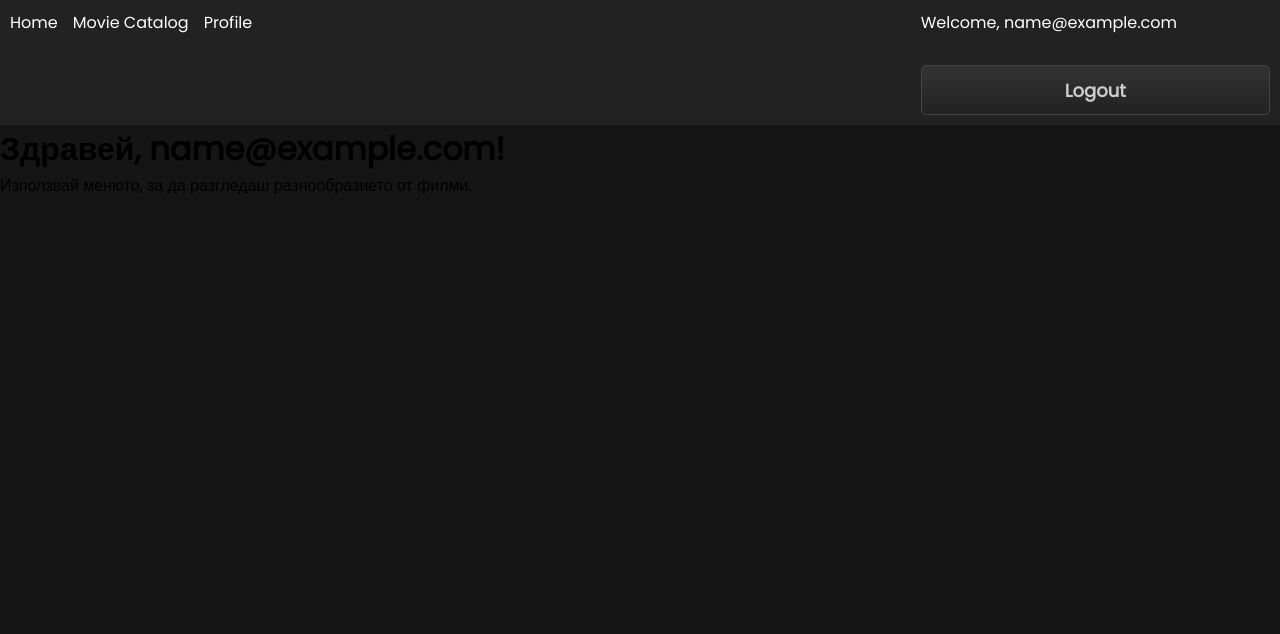
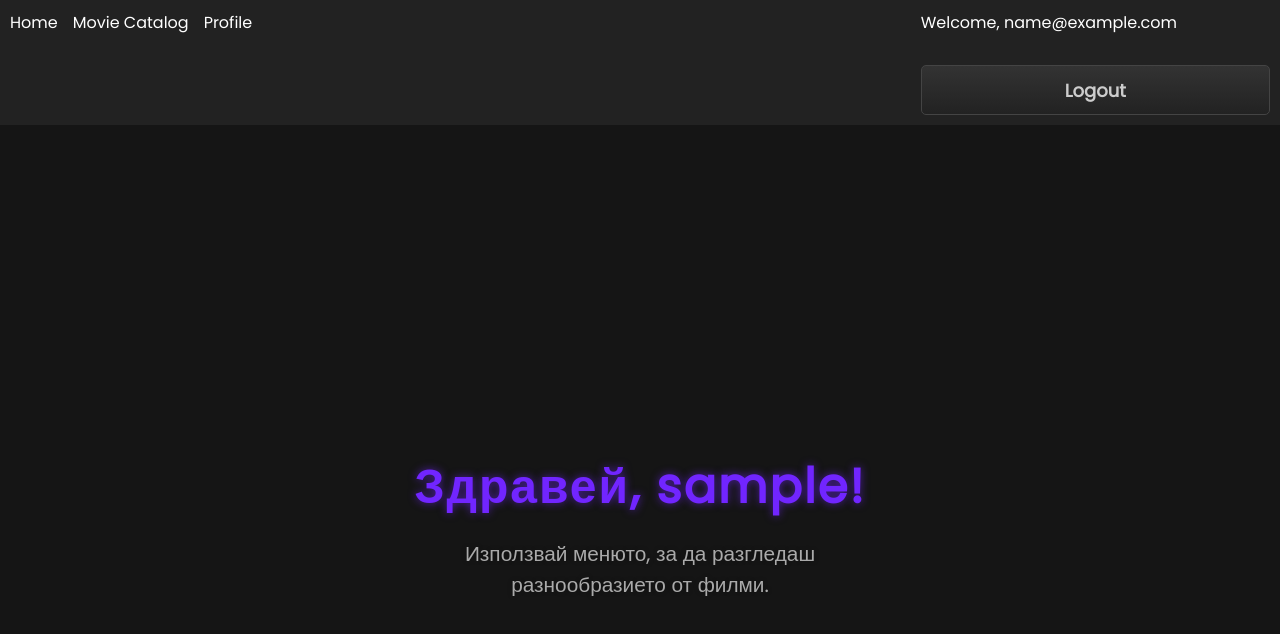
Before and after one commit to SimonaB0895/MovieProject, a React (Vite) app: page / in a window 1280 px wide. Shown: the top 634 px of the page. Built offline with nearby package versions, Linux system fonts and the light colour scheme; sample sign-in values are in the browser's storage.

Commit message:
CSS to Home component

```diff
--- /dev/null
+++ b/src/pages/Home.css
@@ -0,0 +1,30 @@
+@import url('https://fonts.googleapis.com/css?family=Poppins&display=swap');
+
+.home-container {
+  height: 100vh;
+  display: flex;
+  flex-direction: column;
+  justify-content: center;
+  align-items: center;
+  background-color: #151515;
+  color: #c7c7c7;
+  font-family: 'Poppins', sans-serif;
+  padding: 20px;
+  text-align: center;
+}
+
+.home-container h1 {
+  font-size: 3rem;
+  font-weight: 600;
+  letter-spacing: 2px;
+  margin-bottom: 15px;
+  color: #7125ff; /* акцентен лилав цвят */
+  text-shadow: 0 0 8px rgba(113, 37, 255, 0.6);
+}
+
+.home-container p {
+  font-size: 1.3rem;
+  max-width: 500px;
+  color: #aaa;
+  text-shadow: 0 0 5px rgba(0,0,0,0.3);
+}
--- a/src/pages/Home.jsx
+++ b/src/pages/Home.jsx
@@ -1,12 +1,14 @@
 import React, { useContext } from "react";
 import { AuthContext } from "../context/AuthContext";
+import "./Home.css";
+
 
 function Home() {
   const { user } = useContext(AuthContext);
 
   return (
-    <div>
-      <h1>Здравей, {user?.email}!</h1>
+     <div className="home-container">
+      <h1>Здравей, {user?.username|| user?.email}!</h1>
       <p>Използвай менюто, за да разгледаш разнообразието от филми.</p>
     </div>
   );
--- a/src/pages/Login.css
+++ b/src/pages/Login.css
@@ -91,9 +91,9 @@
 input:focus {
   outline: none;
   color: #7125ff;
-  background: linear-gradient(#333933, #222922);
-  box-shadow: 0 0 5px rgba(0, 255, 0, 0.2),
-              inset 0 0 5px rgba(0, 255, 0, 0.1);
+  background: linear-gradient(#383339, #261d2d);
+  box-shadow: 0 0 5px rgba(85, 0, 255, 0.2),
+              inset 0 0 5px rgba(144, 0, 255, 0.1);
 }
 
 button {
--- a/src/pages/Login.jsx
+++ b/src/pages/Login.jsx
@@ -6,6 +6,7 @@
 
 
 function Login() {
+  const [username, setUsername] = useState(""); /////////////
   const [email, setEmail] = useState("");
   const [password, setPassword] = useState("");
   const { login } = useContext(AuthContext);
@@ -55,15 +56,23 @@
   //     </form>
   //   </div>
   <div className="login-page">
-
       <div className="login-form-container">
         <div className="login-form">
-        <div className="text">Вход</div>
+          <div className="text">Sign In to Movie Explorer</div>
           <form onSubmit={handleSubmit}>
             <div className="field">
               <input
+                type="text"
+                placeholder="Username"
+                value={username}
+                onChange={(e) => setUsername(e.target.value)}
+                required
+              />
+            </div>
+            <div className="field">
+              <input
                 type="email"
-              placeholder="Имейл"
+                placeholder="E-mail"
                 value={email}
                 onChange={(e) => setEmail(e.target.value)}
                 required
@@ -72,15 +81,15 @@
             <div className="field">
               <input
                 type="password"
-              placeholder="Парола"
+                placeholder="Password"
                 value={password}
                 onChange={(e) => setPassword(e.target.value)}
                 required
               />
             </div>
-          <button type="submit">Вход</button>
+            <button type="submit">Sign In</button>
             <div className="link">
-            Нямаш акаунт? <Link to="/register">Регистрация</Link>
+              No account? <Link to="/register">Sign Up</Link>
             </div>
           </form>
         </div>
--- a/src/pages/Register.jsx
+++ b/src/pages/Register.jsx
@@ -3,6 +3,7 @@
 import "./Login.css";
 
 function Register() {
+  const [username, setUsername] = useState("");
   const [email, setEmail] = useState("");
   const [password, setPassword] = useState("");
   const navigate = useNavigate();
@@ -17,7 +18,7 @@
   // };
   const handleSubmit = (e) => {
     e.preventDefault();
-    const newUser = { email, password };
+    const newUser = { email, password, username };
     localStorage.setItem("registeredUser", JSON.stringify(newUser));
     navigate("/login");
   };
@@ -66,10 +67,19 @@
         <div className="login-form">
           <h2 className="text">Sign up to Movie Explorer</h2>
           {<form onSubmit={handleSubmit}>
+            <div className="field">
+  <input
+    type="text"
+    placeholder="Име"
+    value={username}
+    onChange={(e) => setUsername(e.target.value)}
+    required
+  />
+</div>
        <div className="field">
            <input
             type="email"
-            placeholder="Имейл"
+            placeholder="E-mail"
             value={email}
             onChange={(e) => setEmail(e.target.value)}
             required
@@ -78,7 +88,7 @@
         <div className="field">
           <input
             type="password"
-            placeholder="Парола"
+            placeholder="Password"
             value={password}
             onChange={(e) => setPassword(e.target.value)}
             required
```
Lines whose indentation alone changed are shown as unchanged.
